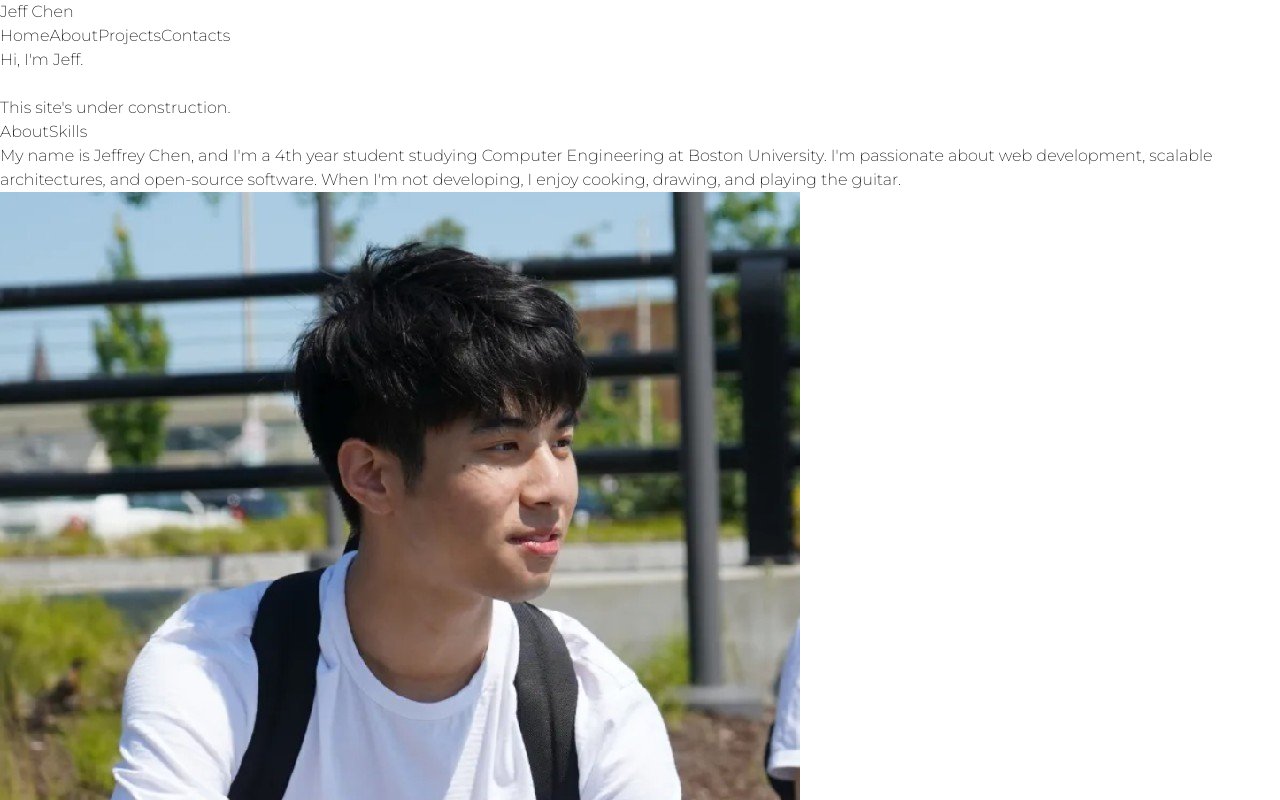
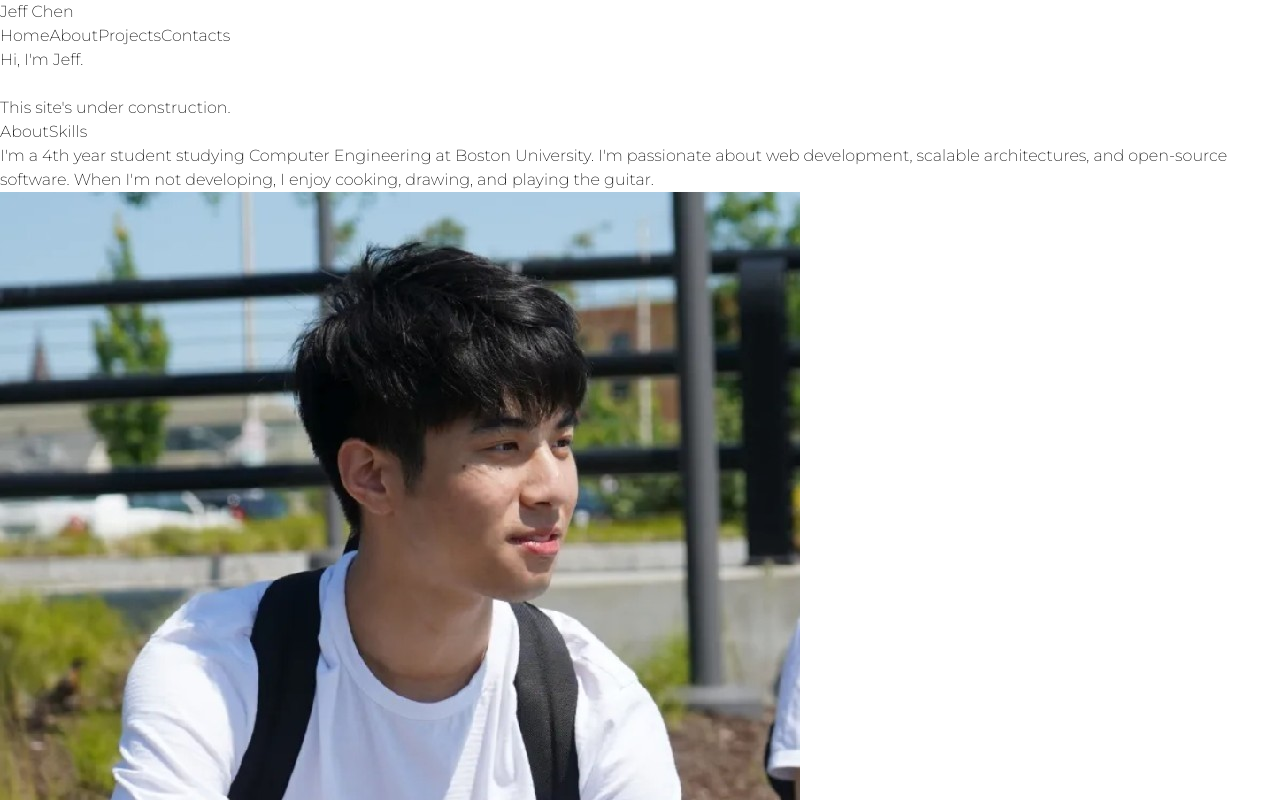
Before and after one commit to JeffC25/JeffC25.github.io, a React (Vite) app: page / in a window 1280 px wide. Shown: the top 800 px of the page. Built offline with nearby package versions, Linux system fonts and the light colour scheme.

Commit message:
adjust padding

```diff
--- a/src/components/AboutWidget.tsx
+++ b/src/components/AboutWidget.tsx
@@ -6,9 +6,9 @@ interface Props {
 
 const AboutWidget = ({ tab }: Props) => {
     return (
-        <section className={`pt-20 w-full flex flex-row flex-grow justify-center ${(tab == 0 ? "block" : "hidden")}`}>
+        <section className={`pt-10 w-full flex flex-row flex-grow justify-center ${(tab == 0 ? "block" : "hidden")}`}>
             <p className="text-xl md:w-2/3">
-                My name is Jeffrey Chen, and I'm a 4th year student studying Computer Engineering at Boston University.
+                I'm a 4th year student studying Computer Engineering at Boston University.
                 I'm passionate about web development, scalable architectures, and open-source software.
                 When I'm not developing, I enjoy cooking, drawing, and playing the guitar.
             </p>
--- a/src/components/SkillsWidget.tsx
+++ b/src/components/SkillsWidget.tsx
@@ -6,7 +6,7 @@ interface Props {
 
 const SkillsWidget = ({ tab }: Props) => {
     return (
-        <section className={`w-full pt-20 flex flex-col space-y-4 justify-between  ${(tab == 1 ? "block" : "hidden")}`}>
+        <section className={`w-full pt-10 flex flex-col space-y-4 justify-between  ${(tab == 1 ? "block" : "hidden")}`}>
             <div className="">
                 <h1 className="text-xl text-lime-500">
                     Languages
--- a/src/pages/About.tsx
+++ b/src/pages/About.tsx
@@ -6,7 +6,7 @@ const About = () => {
     const [tab, setTab] = useState(0);
 
     return (
-        <div id="about" className="w-screen min-h-screen snap-start flex justify-center pt-64">
+        <div id="about" className="w-screen min-h-screen snap-start flex justify-center pt-52">
             <section className="h-2/3 w-full lg:w-1/2 px-10 flex flex-col">
                 <nav className="w-1/3 flex flex-row rounded-md backdrop-blur-md shadow-md bg-gradient-to-r from-cyan-500 to-lime-300">
                     <button onClick={() => setTab(0)} className={`w-full hover:bg-transparent rounded-l-md py-4 ${(tab == 0 ? "bg-transparent" : "bg-neutral-200")}`}>About</button>{/* <button onClick={() => setTab(1)} className={`w-full hover:bg-transparent py-4 ${(tab == 1 ? "bg-transparent" : "bg-neutral-200")}`}>Experience</button> */}
```
